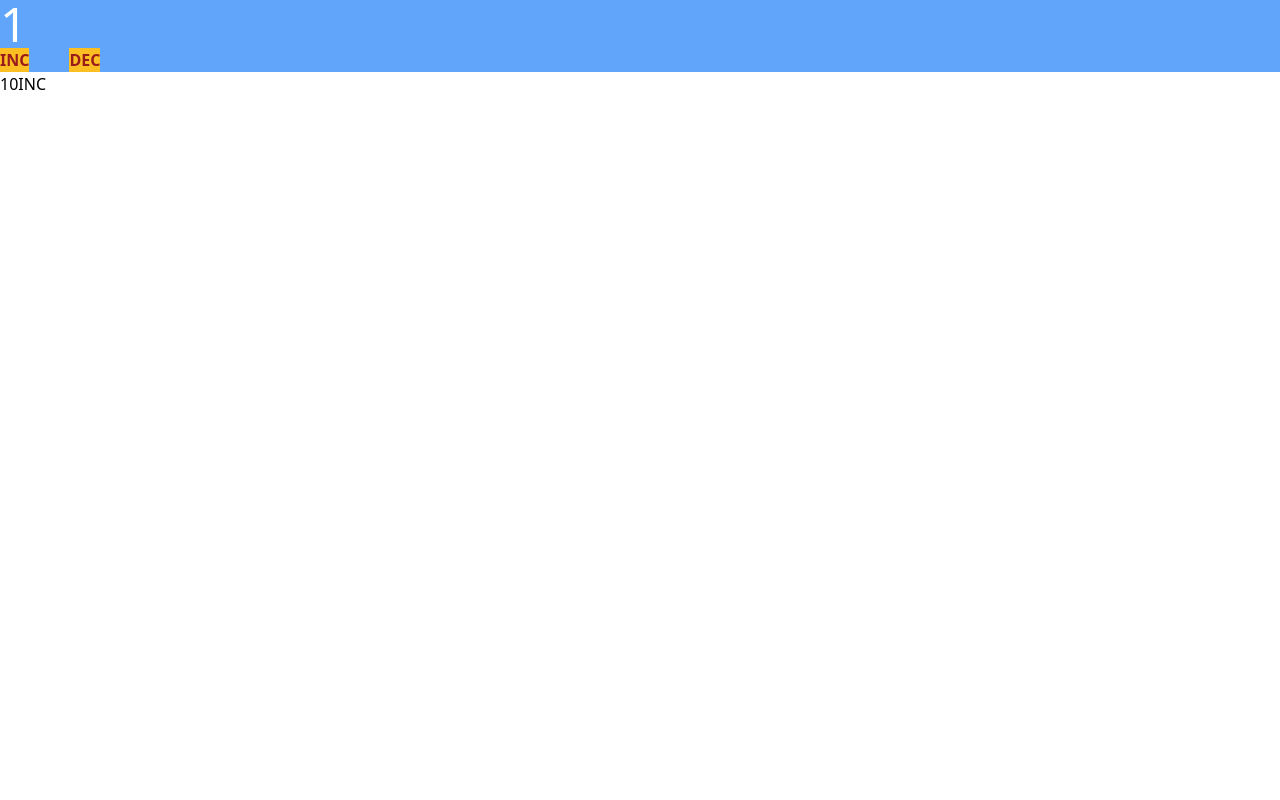
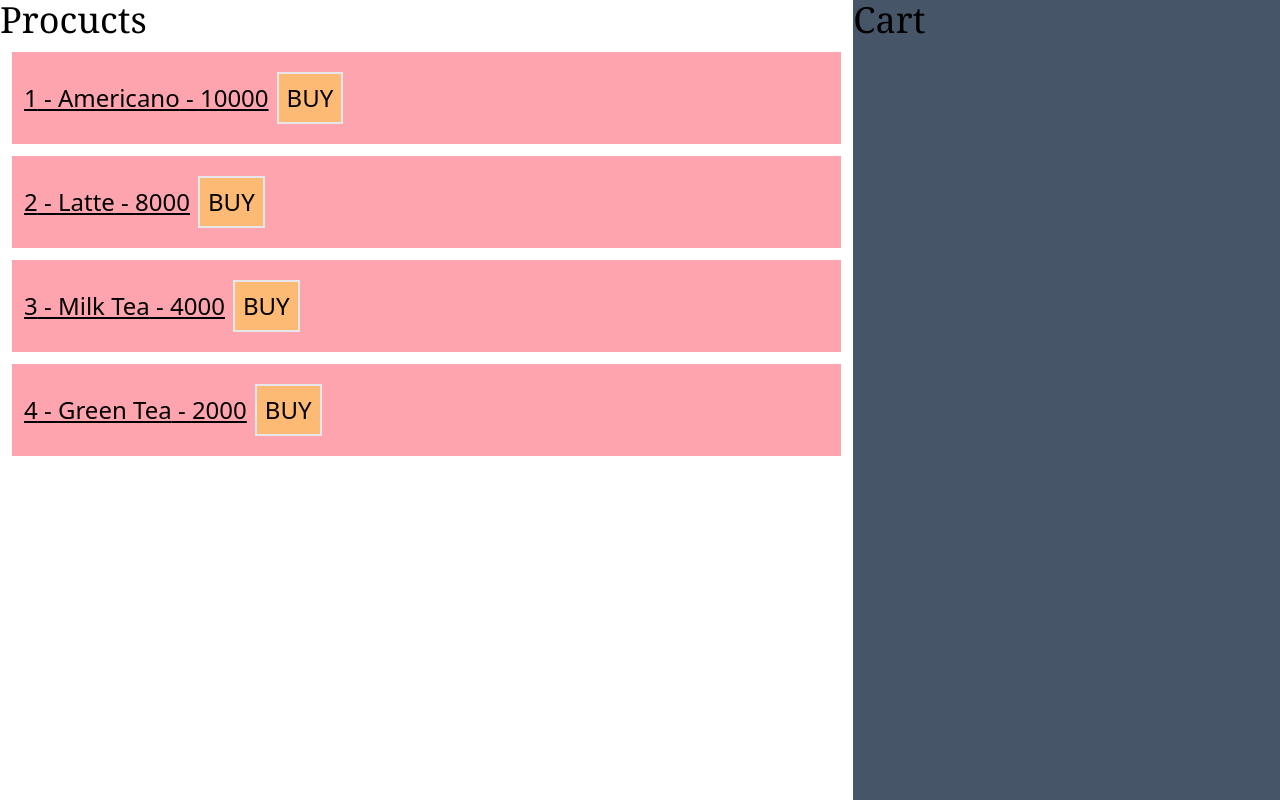
Before and after one commit to joungjaehyun/r01, a React (Create React App) app: page / in a window 1280 px wide. Built offline with nearby package versions, Linux system fonts and the light colour scheme.

Commit message:
kiosk 1단계

```diff
--- a/src/App.js
+++ b/src/App.js
@@ -1,11 +1,11 @@
 import Counter from "./components/Counter";
 import Counter2 from "./components/Counter2";
+import Kiosk from "./components/Kiosk";
 
 function App() {
   return (
     <div>
-      <Counter></Counter>
-      <Counter2></Counter2>
+      <Kiosk></Kiosk>
     </div>
   );
 }
--- /dev/null
+++ b/src/components/Kiosk.js
@@ -0,0 +1,43 @@
+// 변수 선언을 컴포넌트 외에 선언하는 이유
+// 컴포넌트 내에서 한다면, re-rendering을 할때마다 변수 자체도 계속해서 새로 생성되기때문
+// 이를 방지하고자 변수를 외부에서 선언한다.
+
+const products = [
+    {pno:1, pname:"Americano", price:10000},
+    {pno:2, pname:"Latte", price:8000},
+    {pno:3, pname:"Milk Tea", price:4000},
+    {pno:4, pname:"Green Tea", price:2000},
+]
+
+const Kiosk = () => {
+
+    const handleClickBuy = (products) => {
+        console.log(products)
+    }
+
+    return (
+        <div className="w-full h-[100vh] bg-slate-600 flex">
+
+        <div className="w-2/3 bg-white">
+        <div className="text-4xl font-serif">Procucts</div>
+        <ul>
+            {products.map(p=>
+                <li key={p.pno} className="text-2xl underline m-3 p-3 bg-rose-300"
+                onClick={()=> {handleClickBuy(p)}}>
+                    {p.pno} - {p.pname} - {p.price}
+                    <button className="border-2 m-2 p-2 bg-orange-300">BUY</button>
+                </li>
+
+            )}
+        </ul>
+        </div>
+
+        <div className="w-1/3">
+        <div className="text-4xl font-serif">Cart</div>
+        </div>
+
+        </div>
+     );
+}
+
+export default Kiosk;
```
Also changed, not shown: kiosk1단계.txt (added), src/components/Counter2.js (line endings or trailing spaces).
